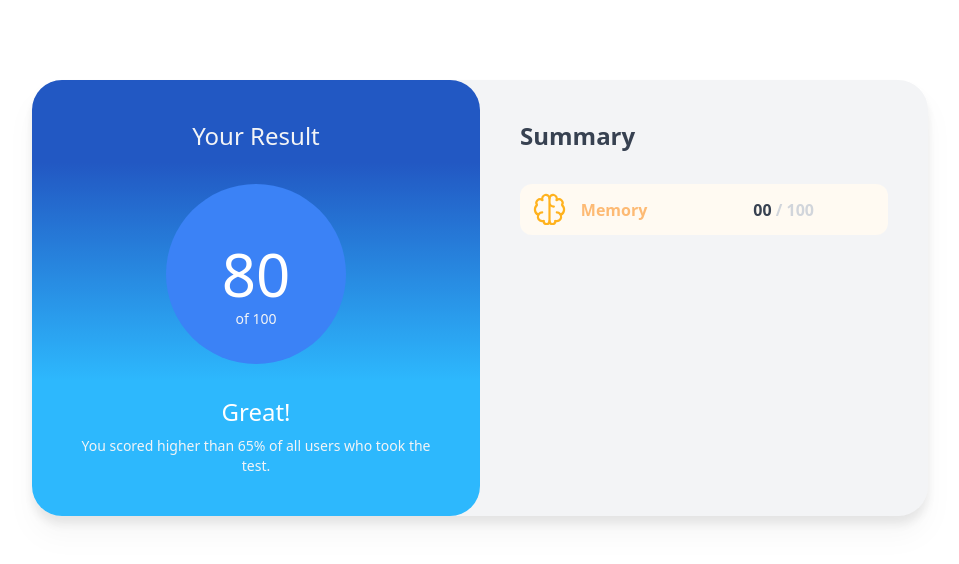
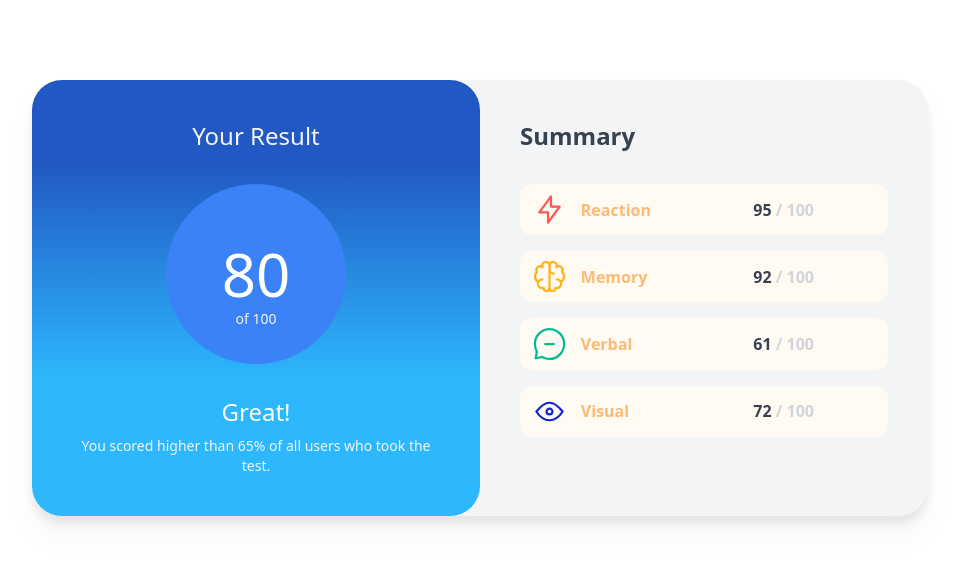
Before and after one commit to dominikjakobsze/Results-summary-component--frontendmentor.io-, a website built with Vite: page frontend/app-vite/index.html in a window 1280 px wide. Shown: the whole page, without its empty margins (160-1119 px from the left). Built offline with nearby package versions, Linux system fonts and the light colour scheme.

Commit message:
render section in js

```diff
--- a/frontend/app-vite/index.html
+++ b/frontend/app-vite/index.html
@@ -35,11 +35,7 @@
         </div>
         <div class="w-full grid grid-cols-1 self-start justify-self-start p-10 gap-8">
           <h1 class="self-center justify-self-start text-center text-2xl text-gray-700 font-semibold">Summary</h1>
-          <section class="p-2 w-full bg-[rgb(255,250,242)] rounded-xl flex flex-row flex-wrap gap-[4%] items-center justify-center">
-            <img class="flex-[0_0_10%] object-contain" src="./public/images/icon-memory.svg"/>
-            <p class="text-orange-300 flex-[0_0_45%] overflow-hidden font-semibold">Memory</p>
-            <p class="flex-[0_0_35%] font-semibold text-gray-700">00 <span class="text-gray-300">/ 100</span></p>
-          </section>
+          <section data-target="summary-container" class="w-full grid grid-cols-1 self-start justify-self-start gap-4"></section>
         </div>
       </div>
 
--- a/frontend/app-vite/public/data/data.json
+++ b/frontend/app-vite/public/data/data.json
@@ -9,16 +9,22 @@
   {
     "category": "Memory",
     "score": 92,
+    "bgcolorclass": "bg-[rgb(255,250,242)]",
+    "textcolorclass": "text-orange-300",
     "icon": "../images/icon-memory.svg"
   },
   {
     "category": "Verbal",
     "score": 61,
+    "bgcolorclass": "bg-[rgb(255,250,242)]",
+    "textcolorclass": "text-orange-300",
     "icon": "../images/icon-verbal.svg"
   },
   {
     "category": "Visual",
     "score": 72,
+    "bgcolorclass": "bg-[rgb(255,250,242)]",
+    "textcolorclass": "text-orange-300",
     "icon": "../images/icon-visual.svg"
   }
 ]
--- a/frontend/app-vite/public/js/component.js
+++ b/frontend/app-vite/public/js/component.js
@@ -26,3 +26,17 @@ document.querySelectorAll("[data-counter='data-counter")[0].addEventListener("cl
     //just to make sure that throw stops the execution of the script
     console.log("click");
 });
+
+const renderSummaryContainer = document.querySelector("[data-target='summary-container']");
+
+const renderSummaryItems = (data) => {
+    renderSummaryContainer.innerHTML = data.map((item) => {
+        return `<section class="p-2 w-full bg-[rgb(255,250,242)] rounded-xl flex flex-row flex-wrap gap-[4%] items-center justify-center">
+        <img class="flex-[0_0_10%] object-contain" src="${item.icon}"/>
+        <p class="text-orange-300 flex-[0_0_45%] overflow-hidden font-semibold">${item.category}</p>
+        <p class="flex-[0_0_35%] font-semibold text-gray-700">${item.score} <span class="text-gray-300">/ 100</span></p>
+        </section>`
+    }).join("");
+};
+
+renderSummaryItems(data);
```
